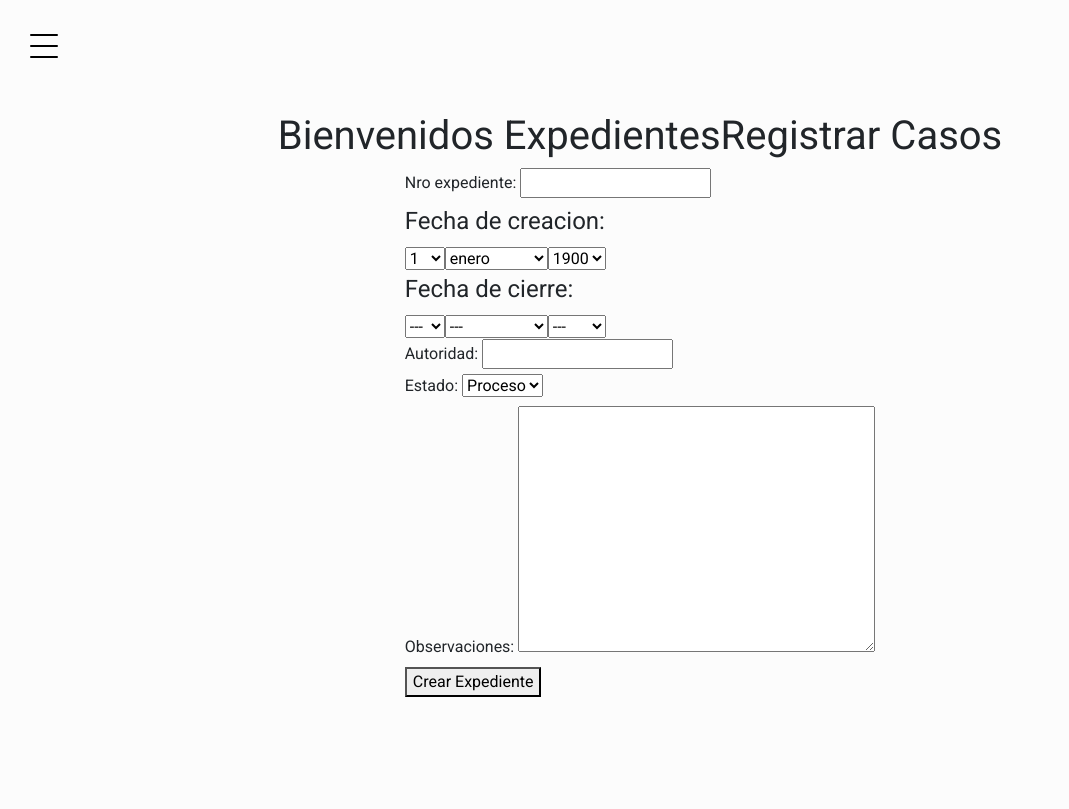
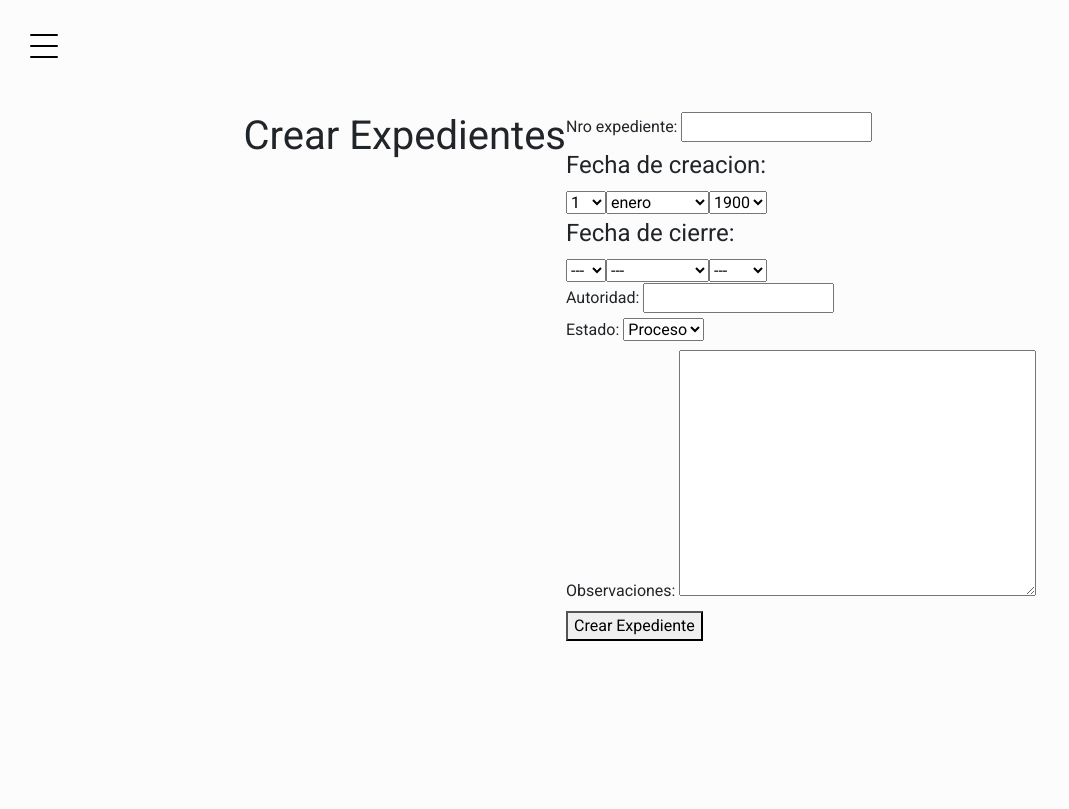
Before and after one commit to MauricioD98/Sprint1Si2, a Django app: page /casos/expedientes/ in a window 1280 px wide. Shown: the whole page, without its empty margins (0-1069 px from the left). After the commit the page ends 641 px from the top, so only its background shows below. Run offline with Django 5.2, Linux system fonts and the light colour scheme; some web fonts are replaced.

Commit message:
Subiendo todas las modificaciones

```diff
--- a/casos/templates/expedientes.html
+++ b/casos/templates/expedientes.html
@@ -1,8 +1,7 @@
 {% extends "base.html" %}
 {% block title %}Registrar Expediente{% endblock %}
 {% block content %}
-<h1>Bienvenidos Expedientes</h1>
-<h1>Registrar Casos</h1>
+<h1>Crear Expedientes</h1>
 <form method="POST">
     {% csrf_token %}
     {{ form }}
--- a/casos/templates/vista.html
+++ b/casos/templates/vista.html
@@ -20,7 +20,6 @@
     <tbody>
         {% for caso in casos %}
         <tr>
-            <td>{{ caso.id }}</td>
             <td>{{ caso.nro_caso }}</td>
             <td>{{ caso.fecha_inicio }}</td>
             <td>{{ caso.fecha_finalizacion }}</td>
--- a/civilApp/settings.py
+++ b/civilApp/settings.py
@@ -82,7 +82,7 @@ DATABASES = {
         'ENGINE': 'django.db.backends.postgresql',
         'NAME': os.getenv('DB_NAME', 'si2'),
         'USER': os.getenv('DB_USER', 'postgres'),
-        'PASSWORD': os.getenv('DB_PASSWORD', 'Ics2606'),
+        'PASSWORD': os.getenv('DB_PASSWORD', 'admin'),
         'HOST': os.getenv('DB_HOST', 'localhost'),
         'PORT': os.getenv('DB_PORT', '5432'),
     }
```
Also changed, not shown: 9 other files.
